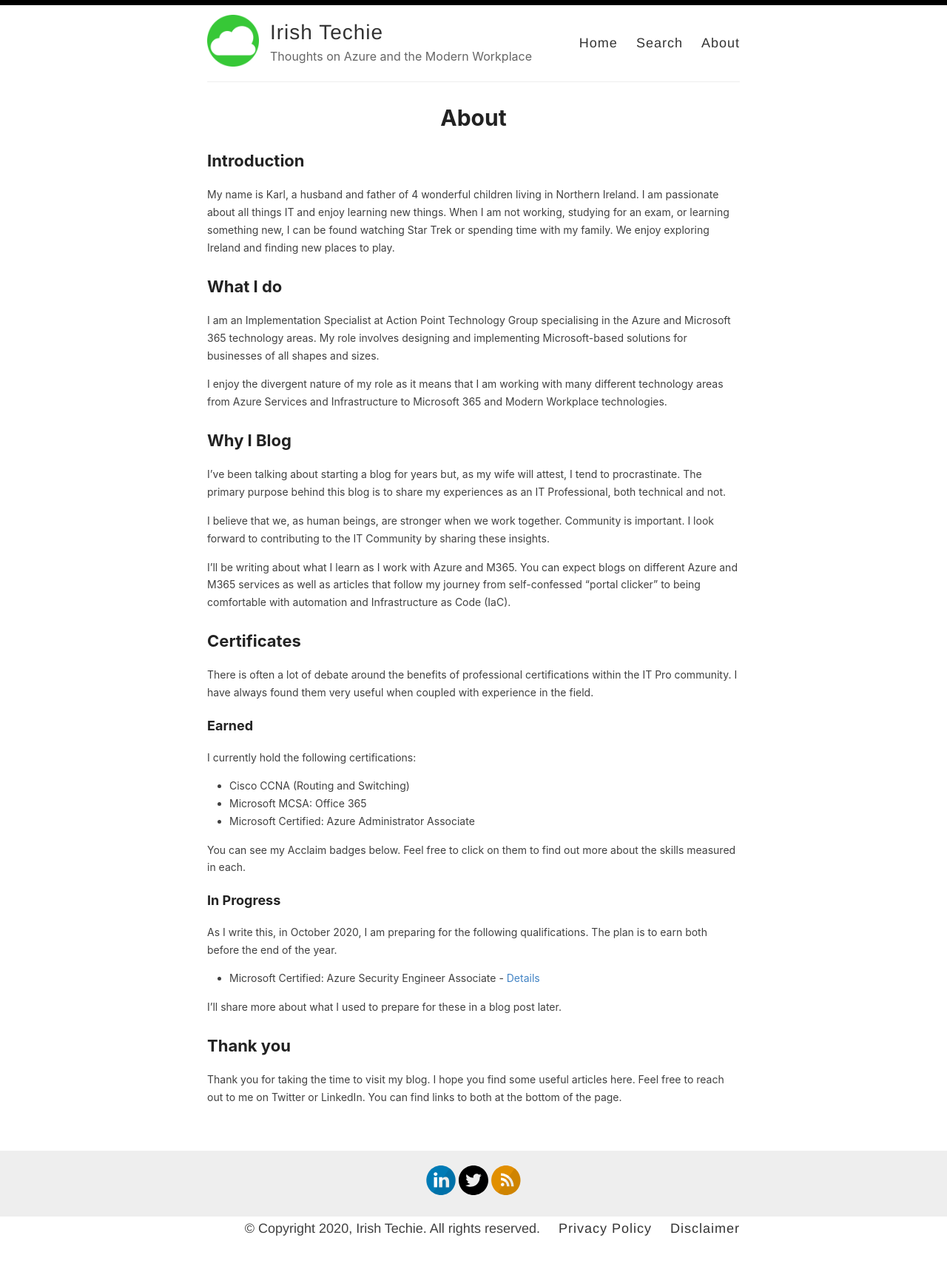
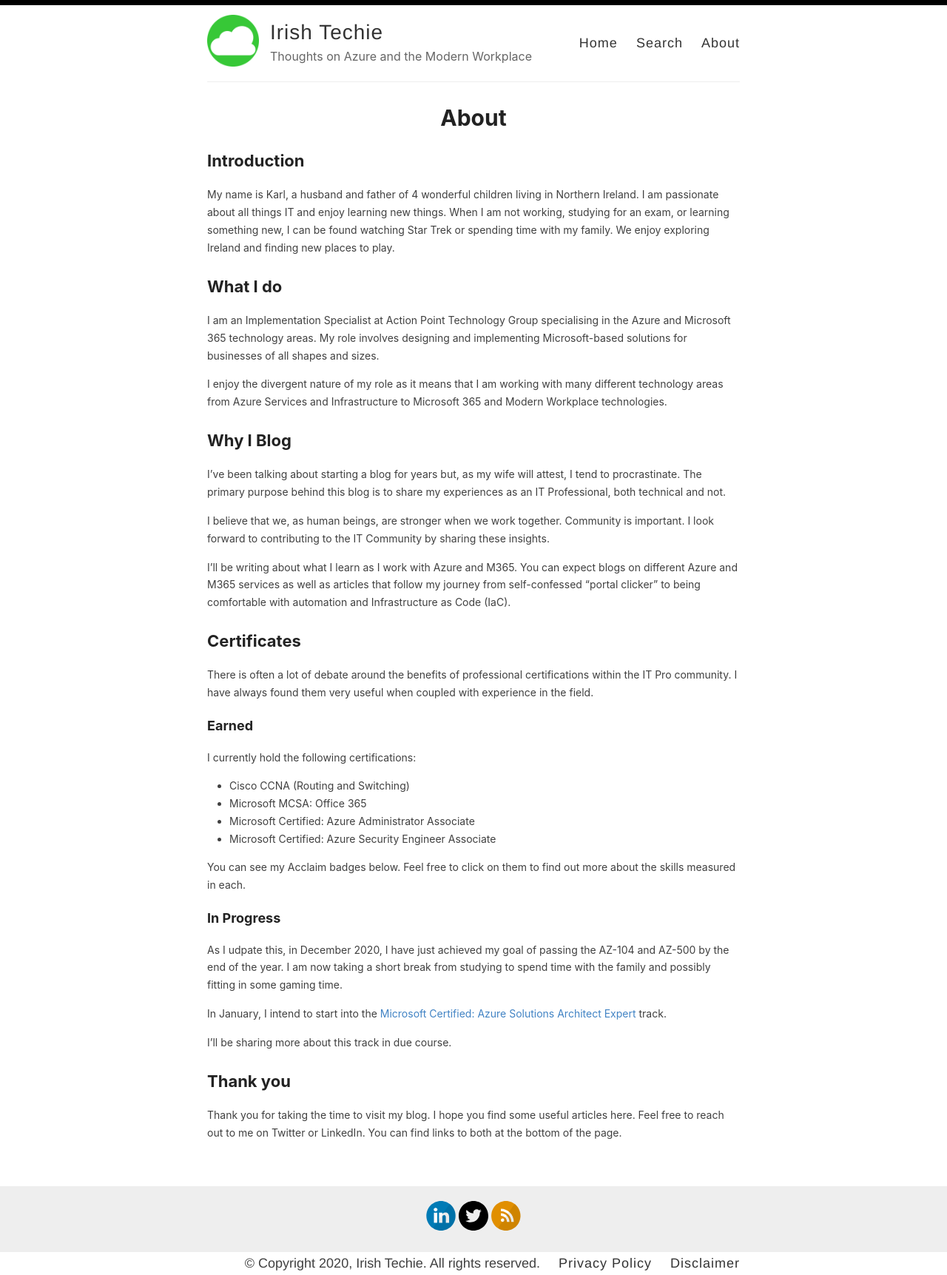
Before and after one commit to irishtechie/irishtechie.github.io, a Jekyll site: the page built from _pages/about.md, in a window 1280 px wide. Shown: the whole page at 74% size. Built offline with Jekyll 4.4.1, drawn with Linux system fonts in a browser that asks for light colours; a script that is not in the unit is left out; before the commit the page ends 1675 px from its top, so only the background shows below that.

Commit message:
KC: AZ500 blog post.

```diff
--- a/_pages/about.md
+++ b/_pages/about.md
@@ -33,20 +33,22 @@
 * Cisco CCNA (Routing and Switching)
 * Microsoft MCSA: Office 365
 * Microsoft Certified: Azure Administrator Associate
+* Microsoft Certified: Azure Security Engineer Associate
 
 You can see my Acclaim badges below. Feel free to click on them to find out more about the skills measured in each.
 
+<div data-iframe-width="150" data-iframe-height="270" data-share-badge-id="ac77f710-8821-46d1-9aa5-b3fdf0f1894a" data-share-badge-host="https://www.youracclaim.com"></div><script type="text/javascript" async src="//cdn.youracclaim.com/assets/utilities/embed.js"></script>
 <div data-iframe-width="150" data-iframe-height="270" data-share-badge-id="5daa639d-c1a1-430b-aa92-94eef5888296" data-share-badge-host="https://www.youracclaim.com"></div><script type="text/javascript" async src="//cdn.youracclaim.com/assets/utilities/embed.js"></script>
 <div data-iframe-width="150" data-iframe-height="270" data-share-badge-id="d61f1563-4d6e-4056-8e64-4871e305f856" data-share-badge-host="https://www.youracclaim.com"></div><script type="text/javascript" async src="//cdn.youracclaim.com/assets/utilities/embed.js"></script>
 <div data-iframe-width="150" data-iframe-height="270" data-share-badge-id="c070854b-3976-483c-957a-f463d666b98c" data-share-badge-host="https://www.youracclaim.com"></div><script type="text/javascript" async src="//cdn.youracclaim.com/assets/utilities/embed.js"></script>
 
 ### In Progress
 
-As I write this, in October 2020, I am preparing for the following qualifications. The plan is to earn both before the end of the year.
+As I udpate this, in December 2020, I have just achieved my goal of passing the AZ-104 and AZ-500 by the end of the year. I am now taking a short break from studying to spend time with the family and possibly fitting in some gaming time.
 
-* Microsoft Certified: Azure Security Engineer Associate - [Details](https://docs.microsoft.com/en-us/learn/certifications/azure-security-engineer){:target="_blank"}
+In January, I intend to start into the [Microsoft Certified: Azure Solutions Architect Expert](https://docs.microsoft.com/en-us/learn/certifications/azure-solutions-architect){:target="_blank"} track.
 
-I'll share more about what I used to prepare for these in a blog post later.
+I'll be sharing more about this track in due course.
 
 ## Thank you
 
--- a/_sass/_darcula.scss
+++ b/_sass/_darcula.scss
@@ -93,3 +93,41 @@
 .highlight .vi { color: #8be9fd; font-style: italic } /* Name.Variable.Instance */
 .highlight .vm { color: #8be9fd; font-style: italic } /* Name.Variable.Magic */
 .highlight .il { color: #bd93f9 } /* Literal.Number.Integer.Long */
+
+.linked-heading {
+    position: relative;
+
+    .heading-anchor-wrapper {
+        display: flex;
+        justify-content: center;
+        align-items: center;
+        position: absolute;
+        width: 1em;
+        top: 0;
+        left: 0;
+        bottom: 0;
+        transform: translateX(-100%);
+
+        &:hover {
+            .heading-anchor {
+                visibility: visible;
+                opacity: 1;
+            }
+        }
+    }
+
+    &:hover {
+        .heading-anchor {
+            visibility: visible;
+            opacity: 1;
+        }
+    }
+
+    .heading-anchor {
+        visibility: hidden;
+        opacity: 0;
+        display: flex;
+        margin-left: 4px;
+        transition: visibility 0.2s ease, opacity 0.2s ease;
+    }
+}
```
Also changed, not shown: _includes/linkedHeading.html (added, +13 -0 lines), _pages/getting-started.md (deleted, +0 -51 lines), _posts/2020-12-13-az500.md (added, +48 -0 lines), images/azure_security_badge.png (added), images/blogs/networkwatcher/topology.png (added).
